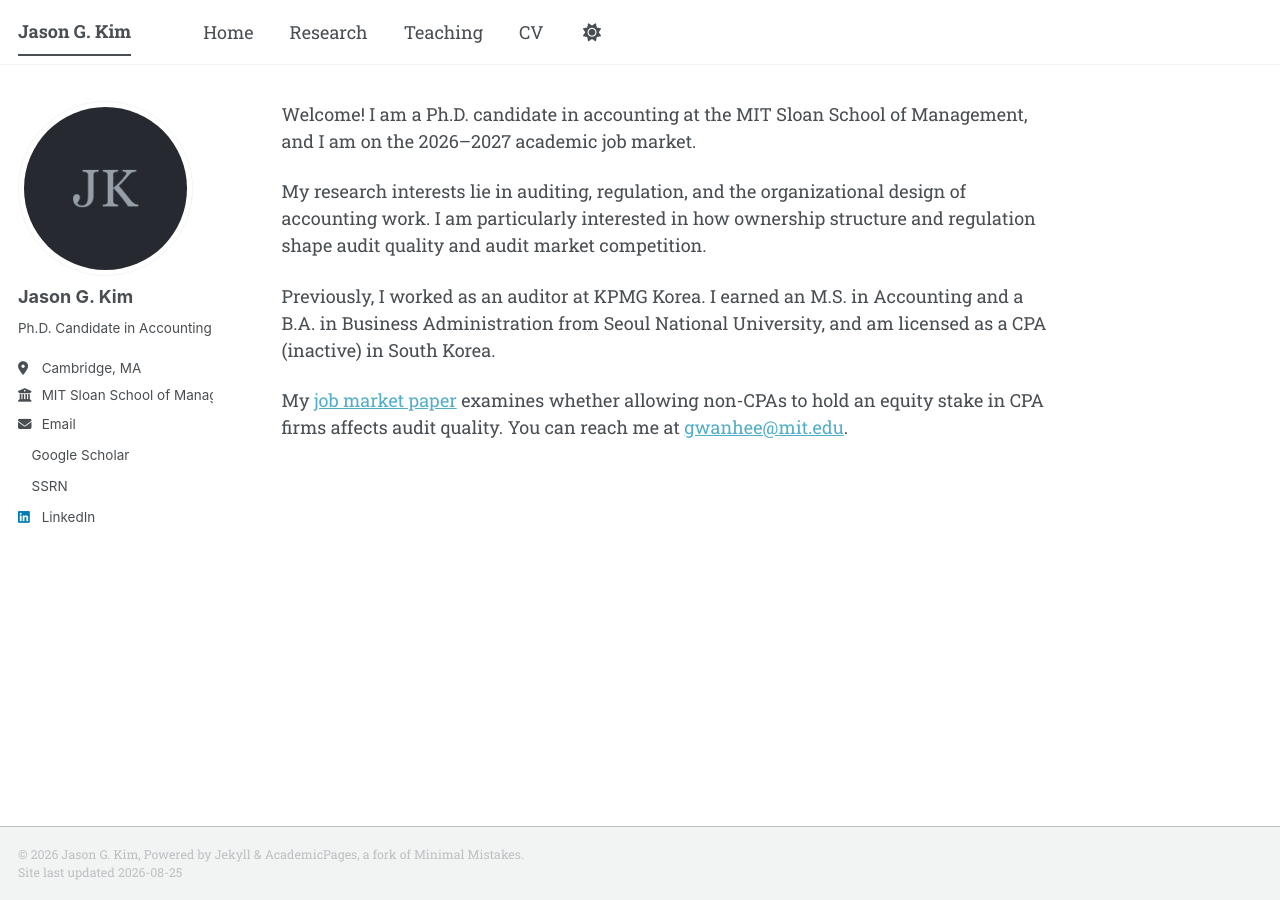
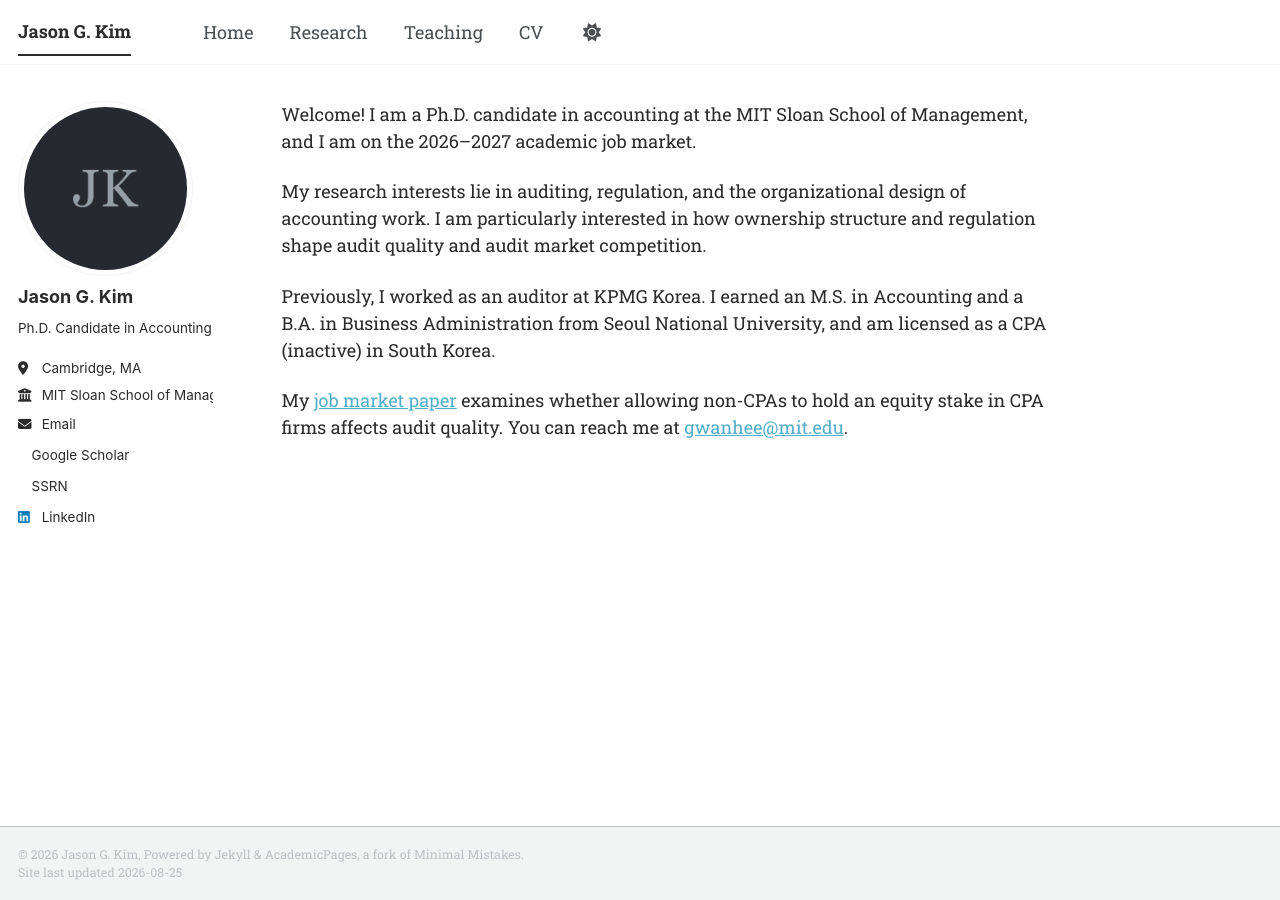
Before and after one commit to jgkim262/jgkim262.github.io, a Jekyll site: the page built from _pages/about.md, in a window 1280 px wide. Built offline with Jekyll 4.4.1, drawn with Linux system fonts in a browser that asks for light colours; a style sheet for code colours, icons or effects is not loaded.

Commit message:
Darken body text to #2b2b2b for stronger contrast
Co-Authored-By: Claude Opus 5 (1M context) <noreply@anthropic.com>

```diff
--- a/_sass/theme/_default_light.scss
+++ b/_sass/theme/_default_light.scss
@@ -41,7 +41,7 @@ $sidebar-screen-min-width   : 1024px;
     --global-link-color-visited         : mix(#fff, #2f7f93, 25%);
     --global-masthead-link-color        : #{$dark-gray};
     --global-masthead-link-color-hover  : mix(#000, #{$gray}, 25%);
-    --global-text-color                 : #{$dark-gray};
+    --global-text-color                 : #2b2b2b;
     --global-text-color-light           : #{$light-gray};
     --global-thead-color                : #{$lighter-gray};
 }
```
